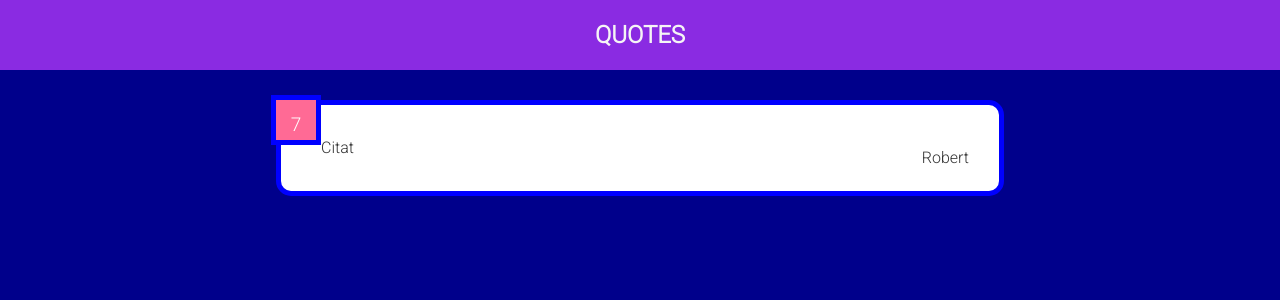
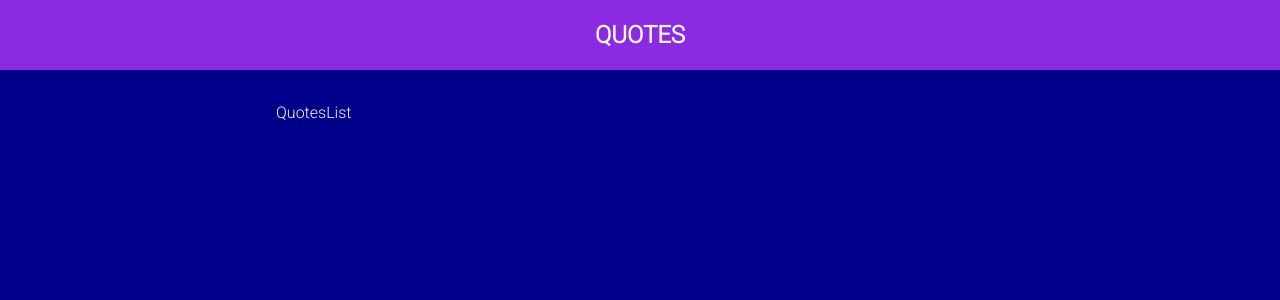
Before and after one commit to VladanStar/QuotesTask, a React (Create React App) app: page / in a window 1280 px wide. Shown: the top 300 px of the page. Built offline with nearby package versions, Linux system fonts and the light colour scheme.

Commit message:
Add files

```diff
--- a/src/App.js
+++ b/src/App.js
@@ -1,5 +1,5 @@
 import Header from "./components/Header";
-import QuotesItem from "./components/QuotesItem";
+import QuotesList from "./components/QuotesList";
 import QuotesData from "./components/data/QuotesData";
 import { useState } from "react";
 import "./App.css";
@@ -10,7 +10,8 @@ function App() {
     <>
       <Header text="QUOTES" />
       <div className="container">
-        <QuotesItem />
+        <QuotesList />
+
       </div>
     </>
   );
--- /dev/null
+++ b/src/components/QuotesList.js
@@ -0,0 +1,9 @@
+import React from 'react'
+
+const QuotesList = () => {
+  return (
+    <div>QuotesList</div>
+  )
+}
+
+export default QuotesList
```
